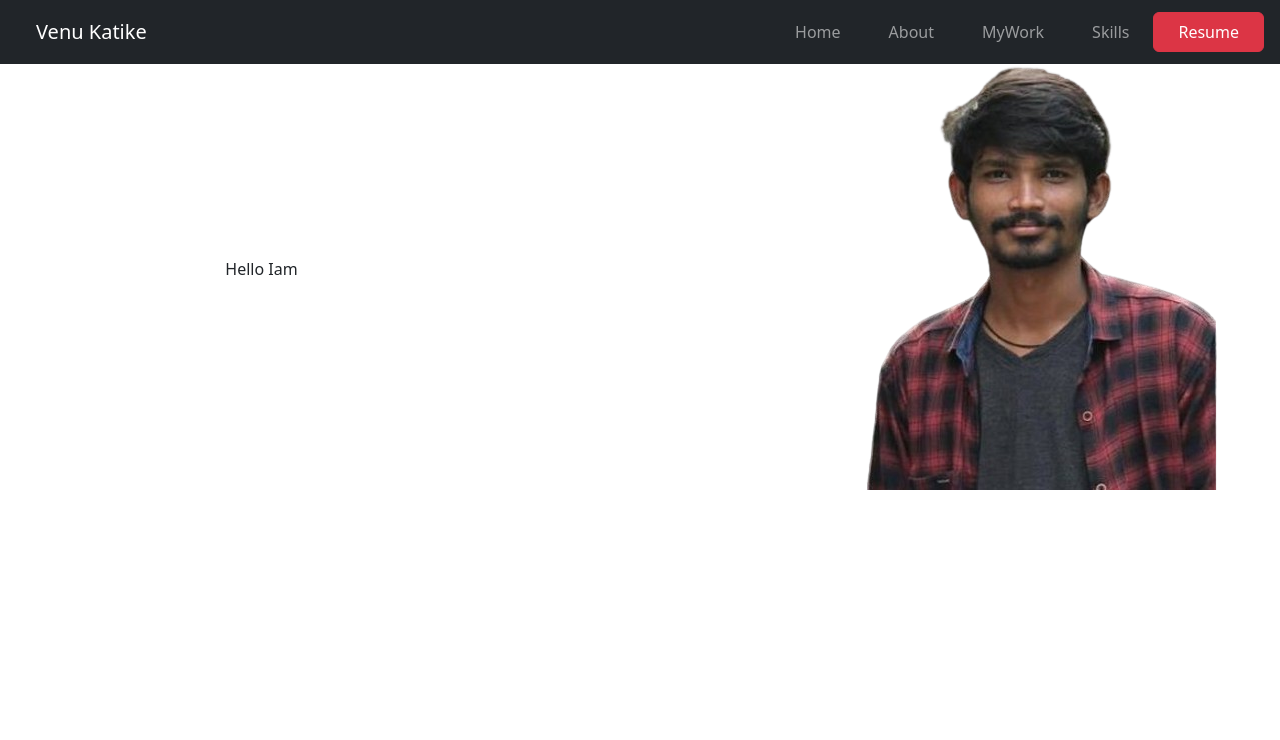
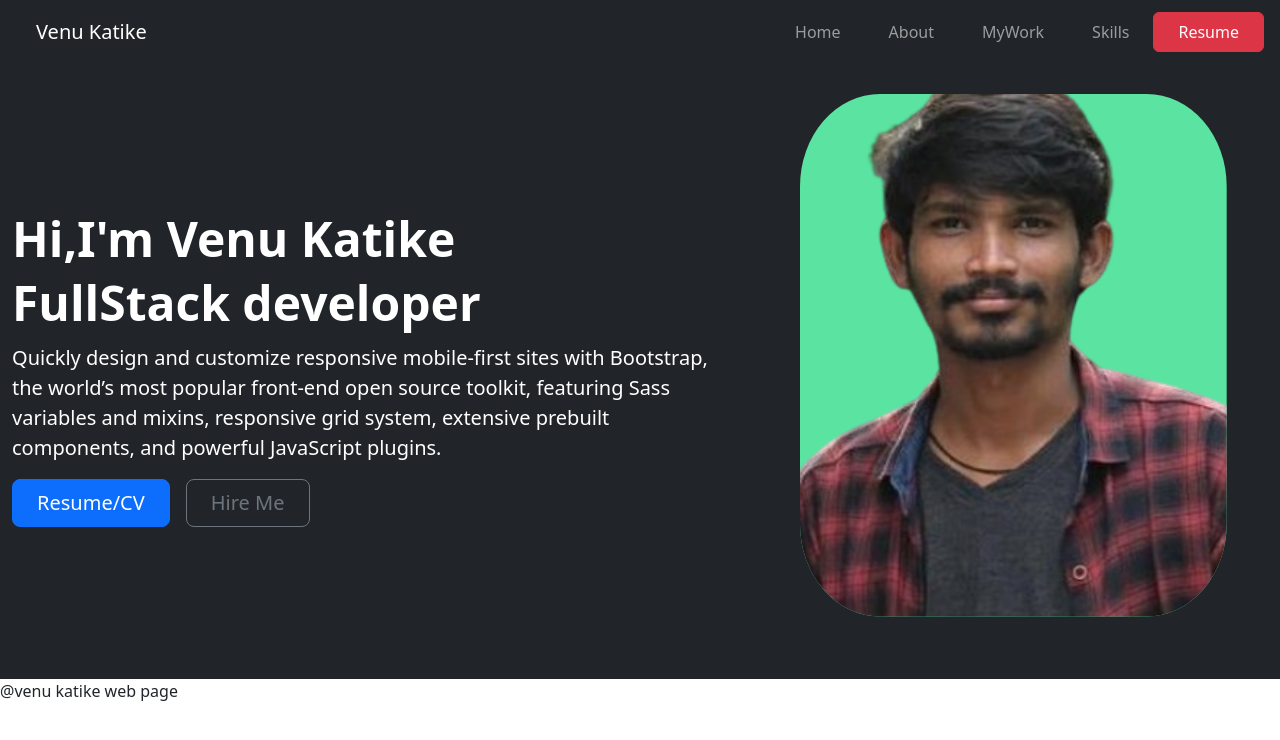
Before and after one commit to venukatikeatos/PF, an Angular app: page /home in a window 1280 px wide. Shown: the top 740 px of the page. Built offline with nearby package versions, Linux system fonts and the light colour scheme.

Commit message:
07-03-2024

```diff
--- a/src/app/app-routing.module.ts
+++ b/src/app/app-routing.module.ts
@@ -1,7 +1,10 @@
 import { NgModule } from '@angular/core';
 import { RouterModule, Routes } from '@angular/router';
+import { HomeComponent } from './home/home.component';
 
-const routes: Routes = [];
+const routes: Routes = [
+  {path:'home',component:HomeComponent},
+  ];
 
 @NgModule({
   imports: [RouterModule.forRoot(routes)],
--- a/src/app/app.component.html
+++ b/src/app/app.component.html
@@ -1,2 +1,3 @@
 <app-navbar></app-navbar>
 <router-outlet></router-outlet>
+<app-footer></app-footer>
--- a/src/app/app.module.ts
+++ b/src/app/app.module.ts
@@ -5,23 +5,20 @@ import { AppRoutingModule } from './app-routing.module';
 import { AppComponent } from './app.component';
 import { NavbarComponent } from './nav/navbar/navbar.component';
 import { HomeComponent } from './home/home.component';
-import { RouterModule, Routes } from '@angular/router';
+import { RouterModule } from '@angular/router';
+import { FooterComponent } from './footer/footer.component';
 
-const appRoutes : Routes =[
-  // {path:'',component:AppComponent},
-  {path:'home',component:HomeComponent},
-  {path:'home',component:AppComponent},
-]
 
 @NgModule({
   declarations: [
     AppComponent,
     NavbarComponent,
-    HomeComponent
+    HomeComponent,
+    FooterComponent
   ],
   imports: [
     BrowserModule,
-    AppRoutingModule,RouterModule.forRoot(appRoutes)
+    AppRoutingModule,
   ],
   providers: [],
   bootstrap: [AppComponent]
--- /dev/null
+++ b/src/app/footer/footer.component.html
@@ -0,0 +1,3 @@
+<div>
+    <p>@venu katike web page</p>
+</div>
--- a/src/app/home/home.component.css
+++ b/src/app/home/home.component.css
@@ -11,13 +11,19 @@ display: flex;
 } */
 
 /* .profile-bg {
-    width: 100%;
+    width: 40%;
     position: absolute;
-    background-color: #5be4a1;
     height: 75%;
     clip-path: inset(0 round 50% 0 0);
     bottom: 0%;
+}
+
+img{
+    position: relative;
+    margin: 0 auto;
+    height: 90%;
 } */
-.col-md-4{
-    padding: 0;
+.profile{
+    clip-path: xywh(10% 30px 80% 85% round 15% 15%);    background-color: #5be4a1;
+
 }
--- a/src/app/home/home.component.html
+++ b/src/app/home/home.component.html
@@ -18,13 +18,18 @@
 </div> -->
 
 
-<div class="container-fluid">
+<div class="container-fluid bg-dark">
   <div class="row flex-sm-row-reverse align-items-center">
-    <div class="col-sm-4" >
-      <img src="assets/images/venu1.png" class="img-fluid" >
-    </div>
-    <div class="col-sm-6">
-      <p >Hello Iam</p>
-    </div>
+    <div class="col-sm-5 m-0 profile">
+      <img src="assets/images/venu1.png" class="img-fluid w-100" >
+      </div>
+
+    <div class="col-sm-7 text-white">
+      <h1 class="display-5 fw-bold lh-1 mb-3">Hi,I'm Venu Katike</h1>
+      <h6 class="display-5 fw-bold lh-1 mb-3">FullStack developer</h6>
+      <p class="lead">Quickly design and customize responsive mobile-first sites with Bootstrap, the world’s most popular front-end open source toolkit, featuring Sass variables and mixins, responsive grid system, extensive prebuilt components, and powerful JavaScript plugins.</p>
+      <div class="d-grid gap-2 d-md-flex justify-content-md-start">
+        <button type="button" class="btn btn-primary btn-lg px-4 me-md-2" (click)="downloadFile()">Resume/CV</button>
+        <button type="button" class="btn btn-outline-secondary btn-lg px-4">Hire Me</button>    </div>
   </div>
 </div>
```
Also changed, not shown: src/app/footer/footer.component.ts (added, +10 -0 lines), src/app/footer/footer.component.css (added), 1 other file (tests, documents, lock files or other folders).
